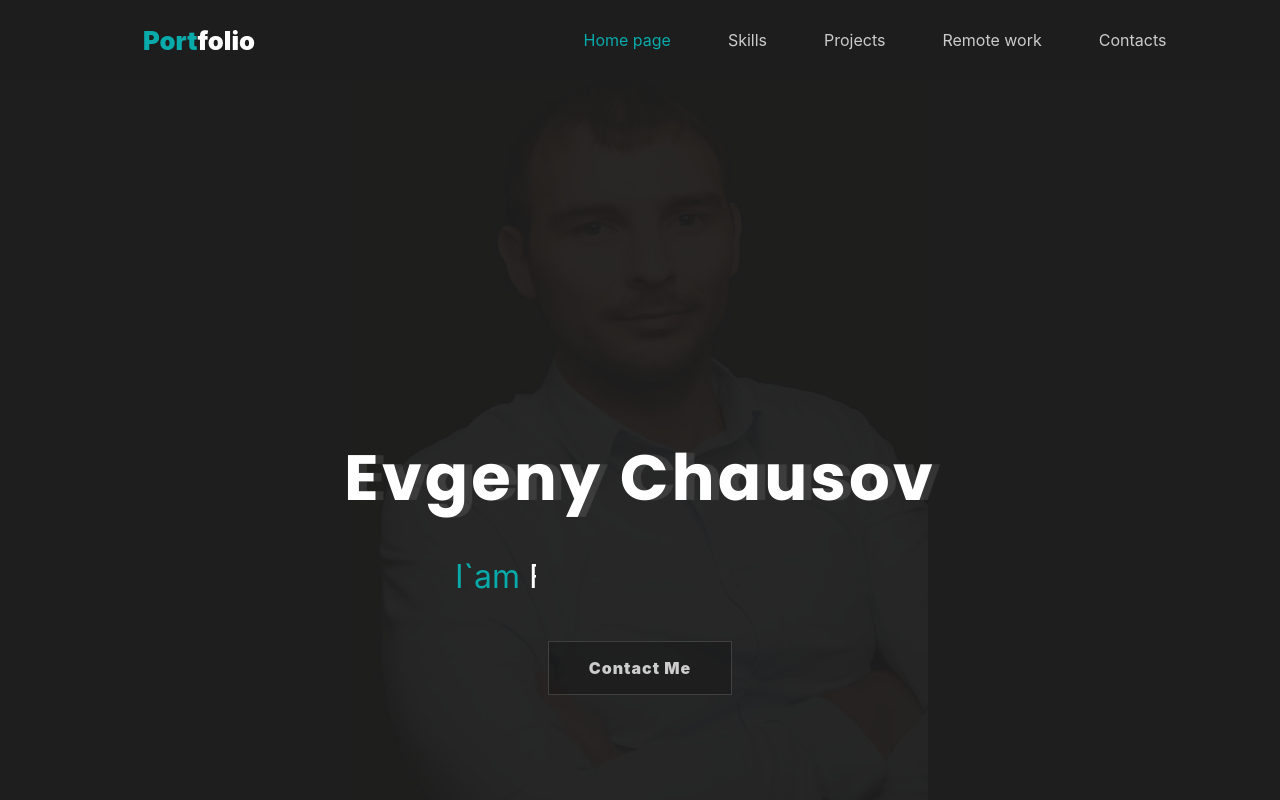
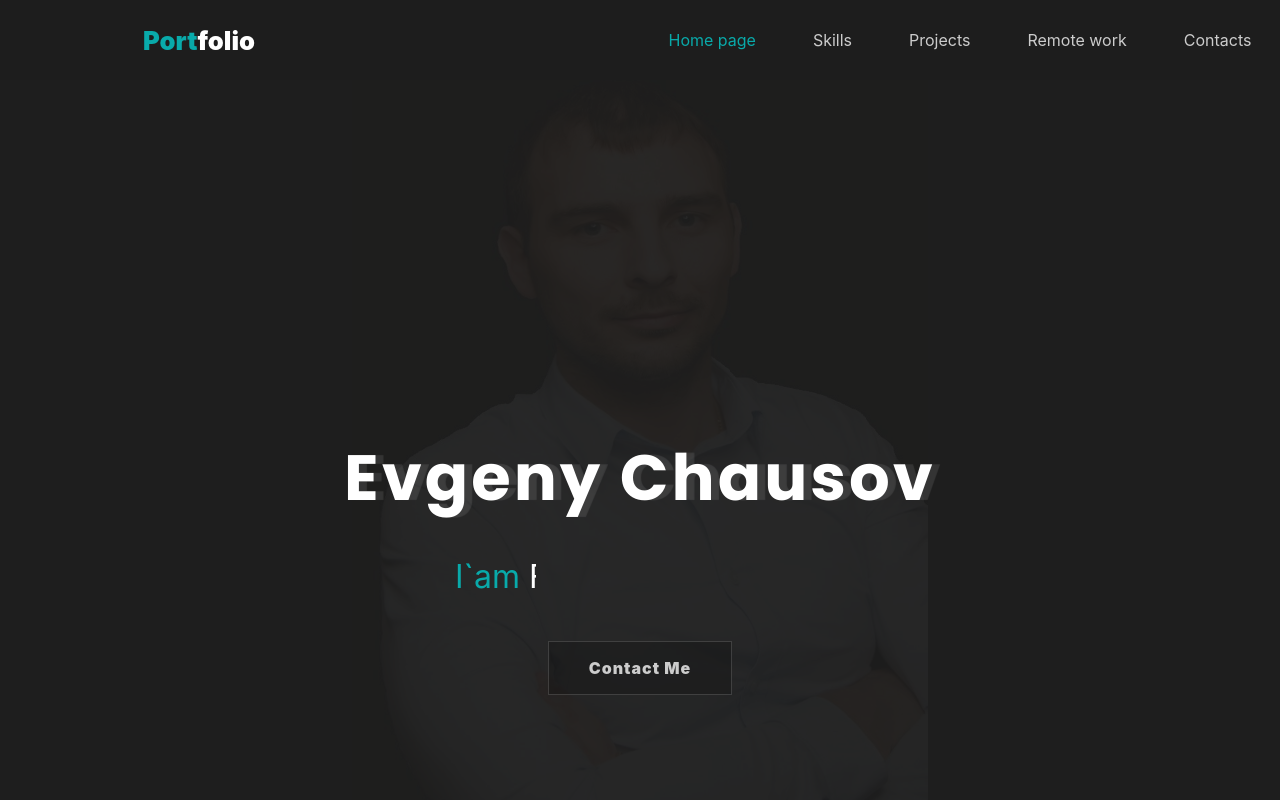
Before and after one commit to Chester7777/portfolio, a React (Create React App) app: page / in a window 1280 px wide. Shown: the top 800 px of the page. Built offline with nearby package versions, Linux system fonts and the light colour scheme.

Commit message:
adaptation

```diff
--- a/src/BurgerNav/BurgerNav.module.scss
+++ b/src/BurgerNav/BurgerNav.module.scss
@@ -103,7 +103,7 @@
   }
 
 
-  @media screen and (min-width: 460px) {
+  @media screen and (min-width: 800px) {
     display: none;
   }
 }
--- a/src/Common/Styles/StyleContainer.module.scss
+++ b/src/Common/Styles/StyleContainer.module.scss
@@ -12,4 +12,11 @@
     width: 80%;
     flex-wrap: wrap;
     background-color: $transparent_Background_Color;
+
+    @media (max-width: 800px) {
+        //max-width: 720px;
+        max-width: 80%;
+        align-items: center;
+
+    }
 }
--- a/src/Header/Header.js
+++ b/src/Header/Header.js
@@ -8,10 +8,10 @@ let Header = () => {
 
     return (
         <div className={s.header}>
-            <a className={s.navbarBrand} href="#">
+            <div className={s.navbarBrand}>
                 <span className={s.primaryColor}>Port</span>
                 folio
-            </a>
+            </div>
             <Nav/>
             <BurgerNav />
         </div>
--- a/src/Header/Header.module.scss
+++ b/src/Header/Header.module.scss
@@ -34,7 +34,9 @@
       //z-index: 10;
     }
   }
-  @media (max-width: 768px) {
-    max-width: 720px;
+  @media (min-width: 800px) {
+    //max-width: 720px;
+    width: 100%;
+    float: none;
   }
 }
--- a/src/Nav/Nav.module.scss
+++ b/src/Nav/Nav.module.scss
@@ -23,9 +23,18 @@
   //  padding-right: 0;
   //  padding-left: 0;
   //}
-  @media screen and (max-width: 767.98px) {
-    display: none;
-    padding-right: 0;
-    padding-left: 0;
+
+  //@media screen and (max-width: 767.98px) {
+  //  display: none;
+  //  padding-right: 0;
+  //  padding-left: 0;
+  //}
+
+  @media (min-width: 800px)  {
+    padding-right: 15px;
+    padding-left: 15px;
+  }
+  @media (max-width: 800px)  {
+ display: none;
   }
 }
```
Also changed, not shown: src/Main/Main.module.scss (+7 -0 lines), 1 other file (tests, documents, lock files or other folders).
